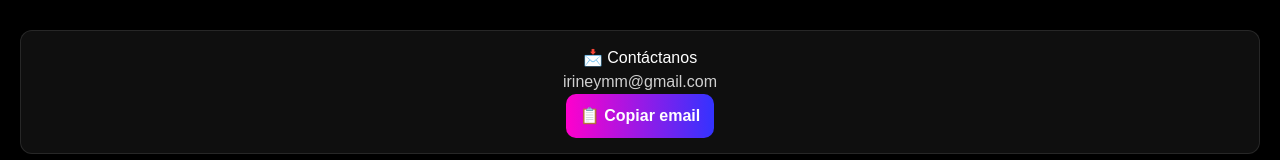
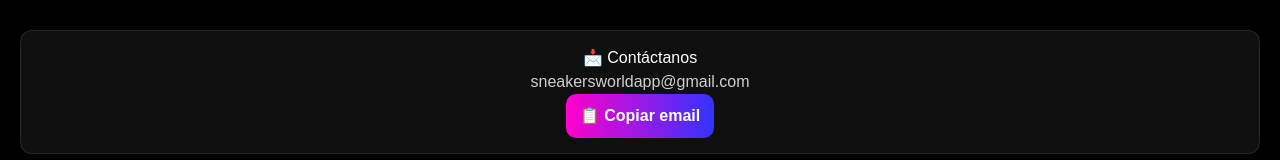
Before and after one commit to Iriney2310/worldapp, a Next.js app: page /perfil in a window 1280 px wide. Shown: the part 289-449 px from the top of the page. Built offline with nearby package versions, Linux system fonts and the light colour scheme.

Commit message:
sneaker app update

```diff
--- a/app/perfil/page.tsx
+++ b/app/perfil/page.tsx
@@ -147,12 +147,12 @@ export default function Perfil() {
         <h3>📩 Contáctanos</h3>
 
         <p style={{ opacity: 0.8 }}>
-          irineymm@gmail.com
+          sneakersworldapp@gmail.com
         </p>
 
         <button
           onClick={async () => {
-            await navigator.clipboard.writeText("irineymm@gmail.com")
+            await navigator.clipboard.writeText("sneakersworldapp@gmail.com")
             setCopied(true)
             setTimeout(() => setCopied(false), 2000)
           }}
```
